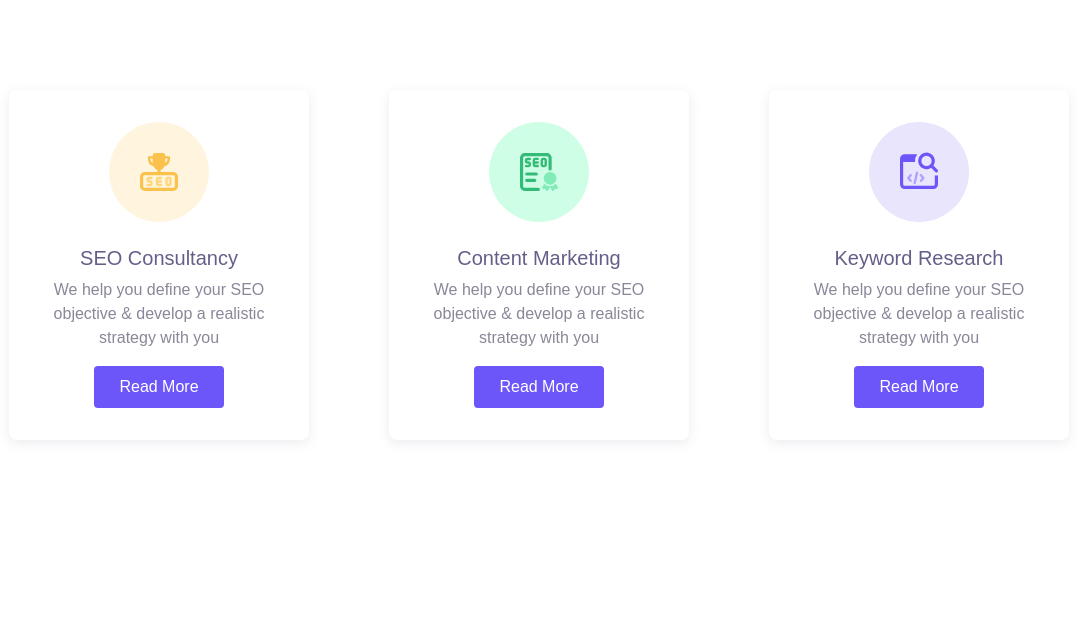
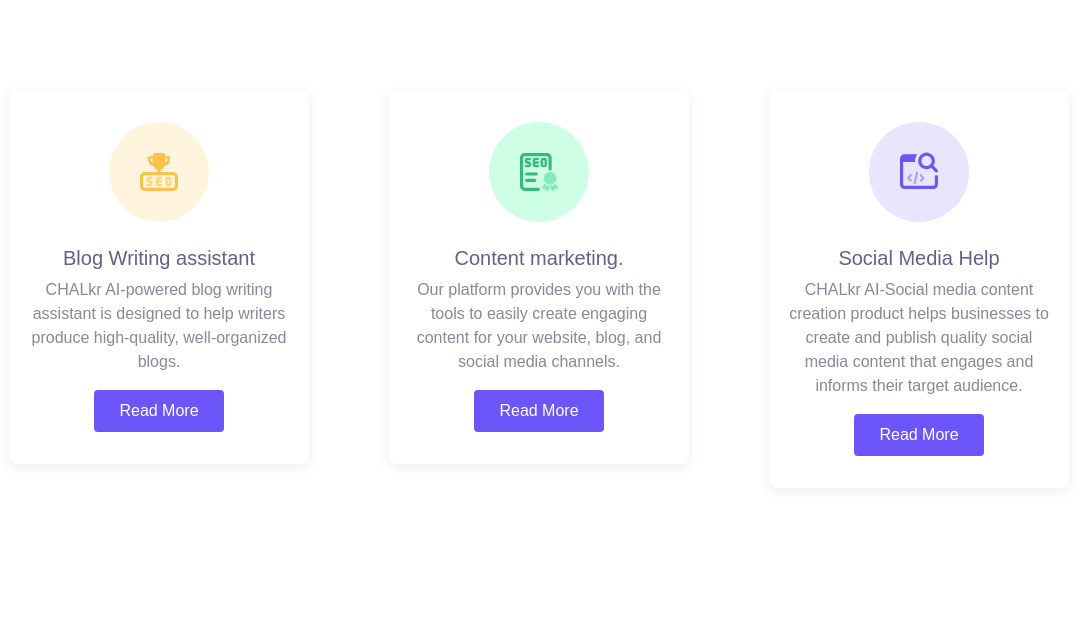
Before and after one commit to easir000/easir000-Sentiment-Analysis-API, a Django app: page / in a window 1280 px wide. Shown: the part 648-1286 px from the top of the page, without its empty margins (101-1181 px from the left). Run offline with Django 4.2, Linux system fonts and the light colour scheme; some libraries are stand-ins or nearby versions; some web fonts are replaced.

Commit message:
blog part

```diff
--- a/templates/landing/index.html
+++ b/templates/landing/index.html
@@ -33,8 +33,8 @@
           <img src= "{%static 'landing/img/services/service-1.svg' %} " alt="">
         </div>
         <div class="body">
-          <h5 class="text-secondary">SEO Consultancy</h5>
-          <p>We help you define your SEO objective & develop a realistic strategy with you</p>
+          <h5 class="text-secondary">Blog Writing assistant </h5>
+          <p>CHALkr AI-powered blog writing assistant is designed to help writers produce high-quality, well-organized blogs.</p>
           <a href="service.html" class="btn btn-primary">Read More</a>
         </div>
       </div>
@@ -45,8 +45,9 @@
           <img src="{%static 'landing/img/services/service-2.svg' %} " alt="">
         </div>
         <div class="body">
-          <h5 class="text-secondary">Content Marketing</h5>
-          <p>We help you define your SEO objective & develop a realistic strategy with you</p>
+          <h5 class="text-secondary"> Content marketing.</h5>
+          <p>
+            Our platform provides you with the tools to easily create engaging content for your website, blog, and social media channels.</p>
           <a href="service.html" class="btn btn-primary">Read More</a>
         </div>
       </div>
@@ -57,8 +58,8 @@
           <img src="{% static 'landing/img/services/service-3.svg' %} " alt="">
         </div>
         <div class="body">
-          <h5 class="text-secondary">Keyword Research</h5>
-          <p>We help you define your SEO objective & develop a realistic strategy with you</p>
+          <h5 class="text-secondary">Social Media Help</h5>
+          <p>CHALkr AI-Social media content creation product helps businesses to create and publish quality social media content that engages and informs their target audience.</p>
           <a href="service.html" class="btn btn-primary">Read More</a>
         </div>
       </div>
```
